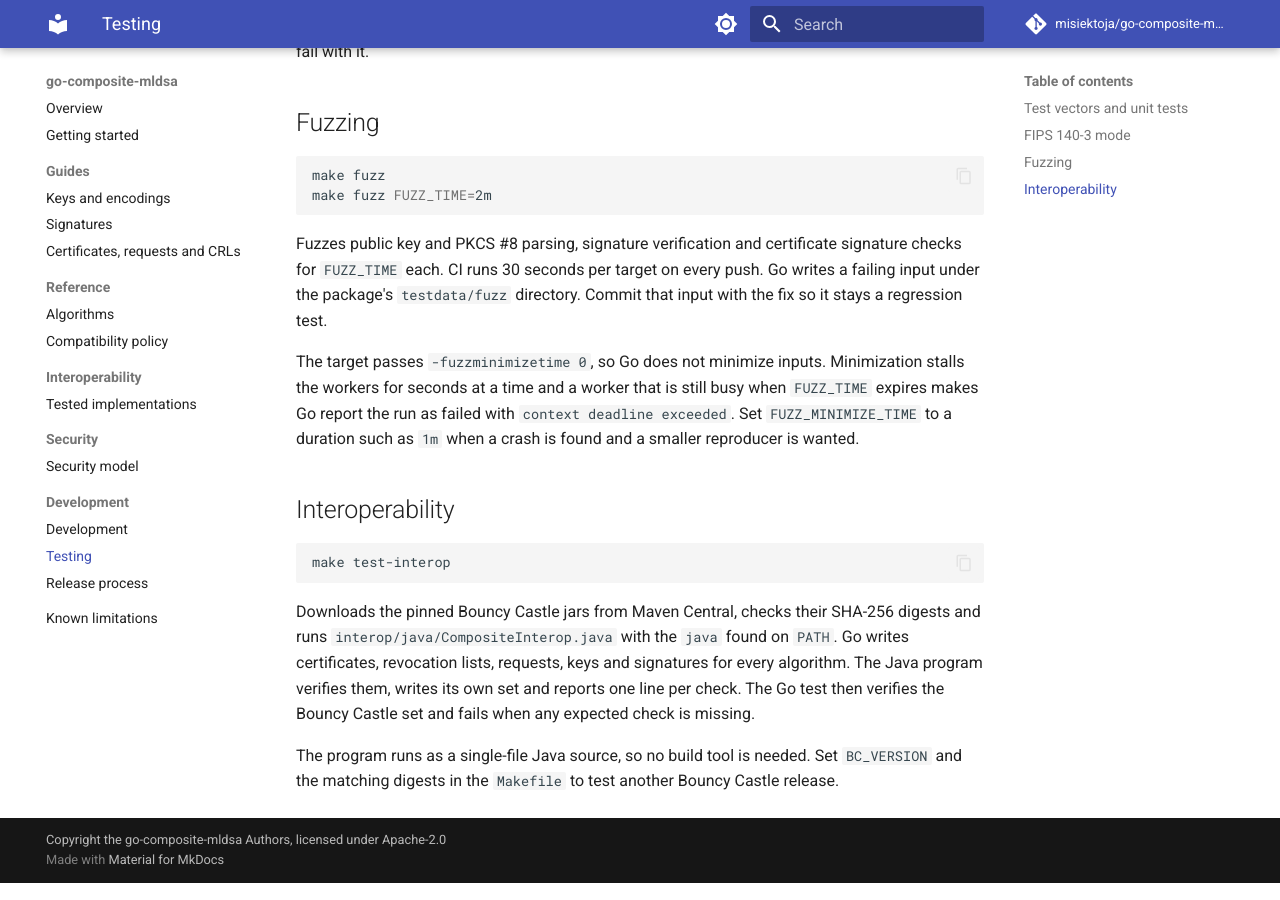
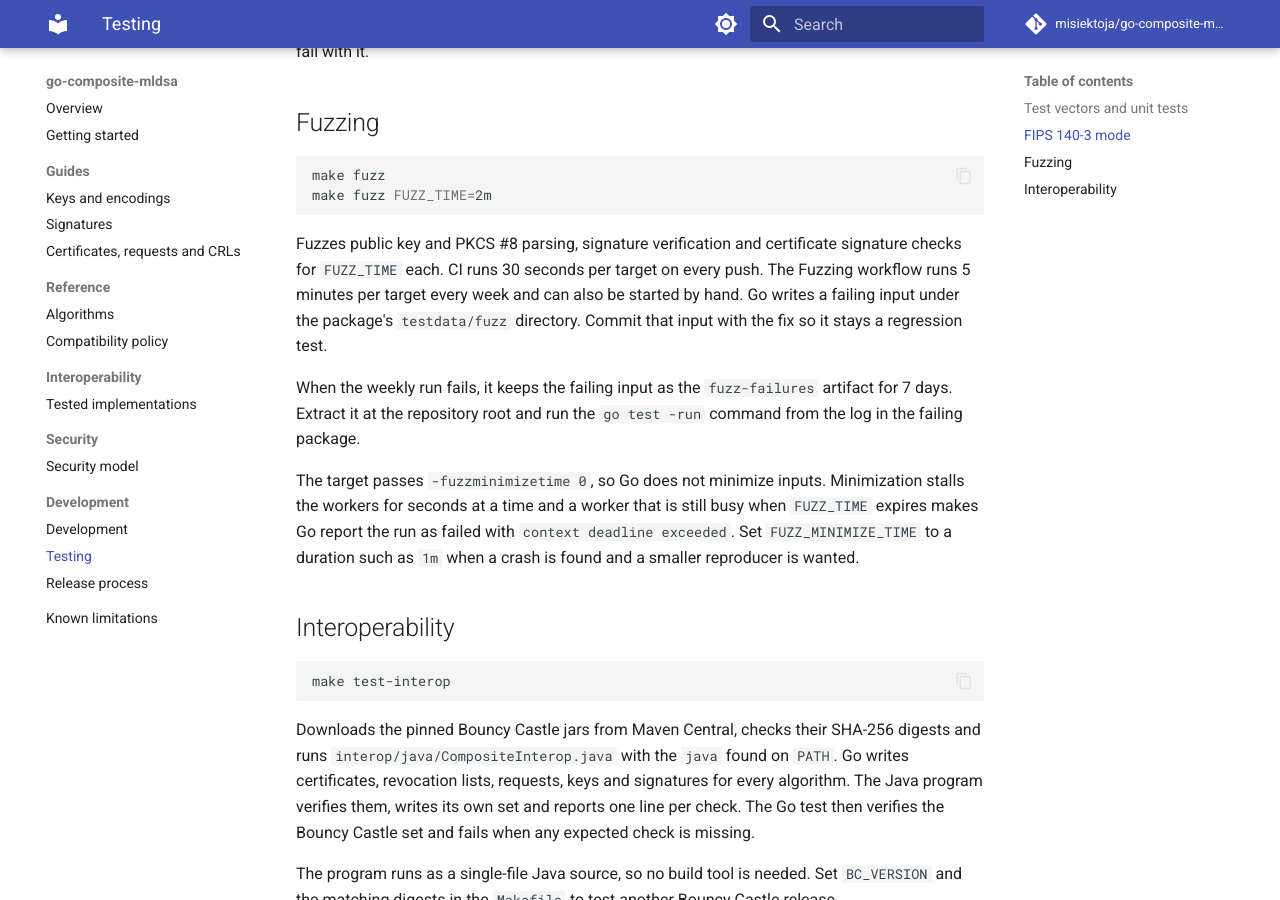
Before and after one commit to misiektoja/go-composite-mldsa, an MkDocs documentation site: the page built from docs/development/testing.md, in a window 1280 px wide and 900 px high, scrolled down 783 px. Built offline with MkDocs 1.6.1 and Material for MkDocs 9.7.7, drawn with Linux system fonts in a browser that asks for light colours; comment, search, counter and statistics services are not loaded.

Commit message:
docs: describe the weekly fuzzing run and its failing-input artifact

````diff
--- a/docs/development/testing.md
+++ b/docs/development/testing.md
@@ -39,8 +39,13 @@ make fuzz FUZZ_TIME=2m
 ```
 
 Fuzzes public key and PKCS #8 parsing, signature verification and certificate signature checks for
-`FUZZ_TIME` each. CI runs 30 seconds per target on every push. Go writes a failing input under the
+`FUZZ_TIME` each. CI runs 30 seconds per target on every push. The Fuzzing workflow runs 5 minutes
+per target every week and can also be started by hand. Go writes a failing input under the
 package's `testdata/fuzz` directory. Commit that input with the fix so it stays a regression test.
+
+When the weekly run fails, it keeps the failing input as the `fuzz-failures` artifact for 7 days.
+Extract it at the repository root and run the `go test -run` command from the log in the failing
+package.
 
 The target passes `-fuzzminimizetime 0`, so Go does not minimize inputs. Minimization stalls the
 workers for seconds at a time and a worker that is still busy when `FUZZ_TIME` expires makes Go
````
